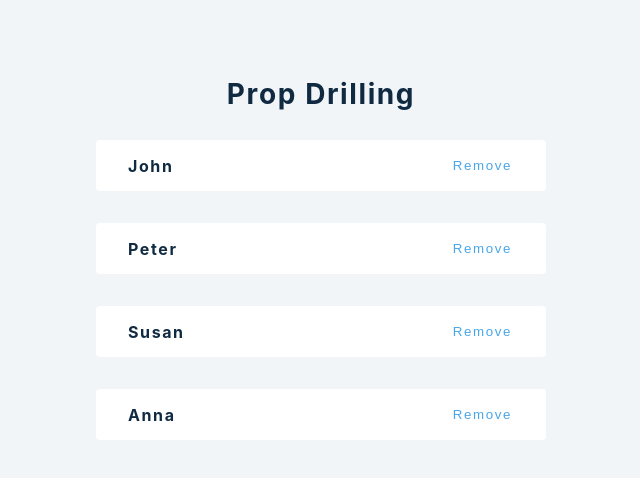
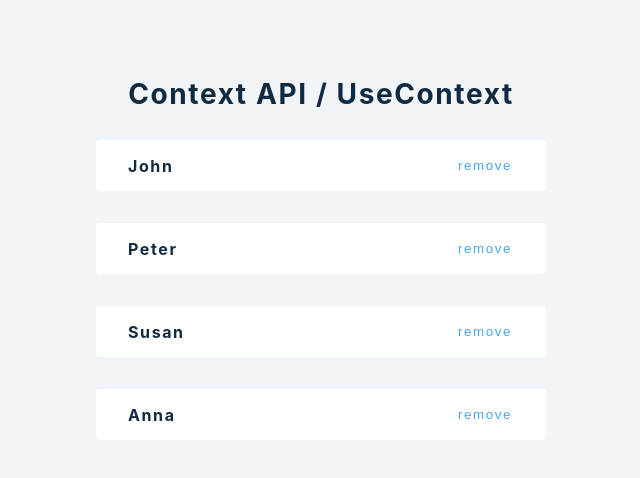
Before and after one commit to SNashvi/React-Advance, a React (Create React App) app: page / in a window 1280 px wide. Shown: the top 478 px of the page, without its empty margins (319-959 px from the left). Built offline with nearby package versions, Linux system fonts and the light colour scheme.

Commit message:
React Advance Tutorial - Remove items using Context API

```diff
--- a/src/App.js
+++ b/src/App.js
@@ -1,5 +1,5 @@
 import React from "react";
-import Setup from "./tutorial/7-prop-drilling/setup/1-prop-drilling";
+import Setup from "./tutorial/8-useContext/setup/1-context-api";
 
 function App() {
   return (
--- a/src/tutorial/8-useContext/setup/1-context-api.js
+++ b/src/tutorial/8-useContext/setup/1-context-api.js
@@ -1,7 +1,10 @@
-import React, { useState, useContext } from 'react';
-import { data } from '../../../data';
+import React, { useState, useContext } from "react";
+import { data } from "../../../data";
 // more components
 // fix - context api, redux (for more complex cases)
+// Context API is a way to produce global variables that can be passed around
+const PersonContext = React.createContext();
+//two components - Provider, Consumer
 
 const ContextAPI = () => {
   const [people, setPeople] = useState(data);
@@ -11,32 +14,28 @@ const ContextAPI = () => {
     });
   };
   return (
-    <>
-      <h3>prop drilling</h3>
-      <List people={people} removePerson={removePerson} />
-    </>
+    <PersonContext.Provider value={{ removePerson, people }}>
+      <h3>Context API / useContext</h3>
+      <List />
+    </PersonContext.Provider>
   );
 };
 
-const List = ({ people, removePerson }) => {
+const List = () => {
+  const mainData = useContext(PersonContext);
   return (
     <>
-      {people.map((person) => {
-        return (
-          <SinglePerson
-            key={person.id}
-            {...person}
-            removePerson={removePerson}
-          />
-        );
+      {mainData.people.map((person) => {
+        return <SinglePerson key={person.id} {...person} />;
       })}
     </>
   );
 };
 
-const SinglePerson = ({ id, name, removePerson }) => {
+const SinglePerson = ({ id, name }) => {
+  const { removePerson } = useContext(PersonContext);
   return (
-    <div className='item'>
+    <div className="item">
       <h4>{name}</h4>
       <button onClick={() => removePerson(id)}>remove</button>
     </div>
```
